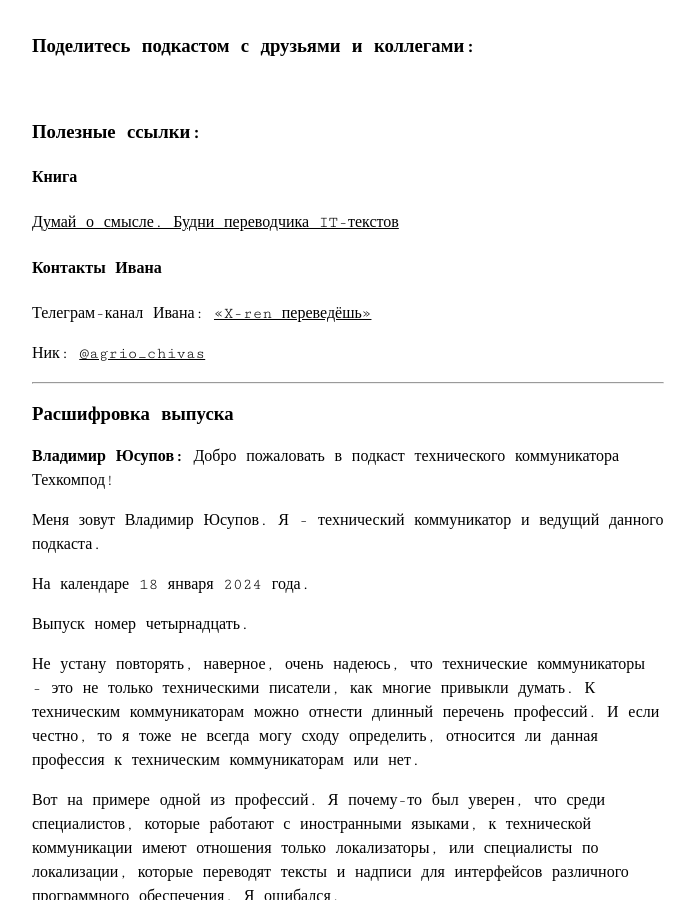
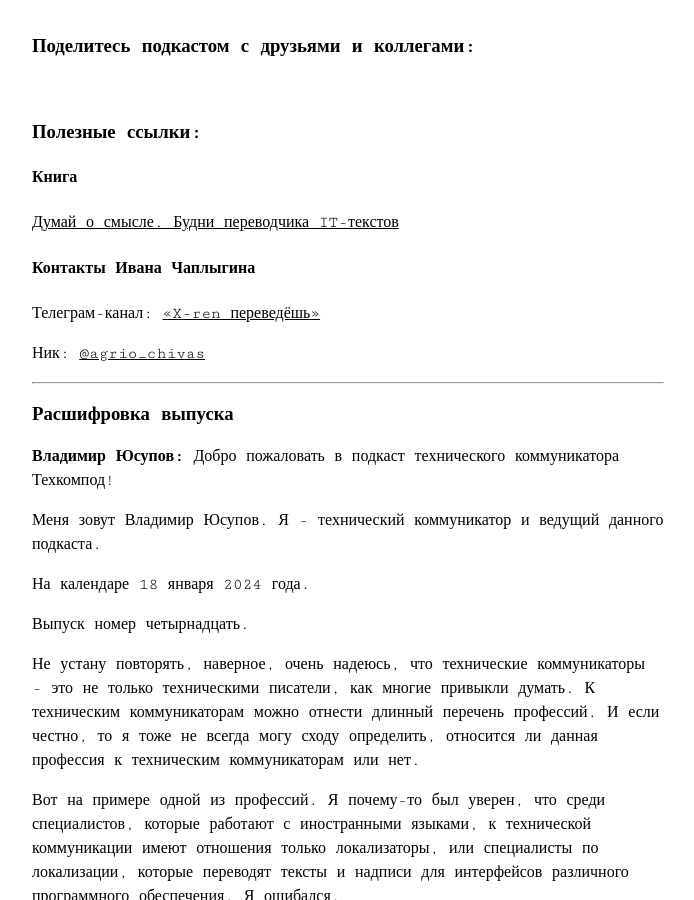
Before and after one commit to techwritex/techcommpod, a Jekyll site: the page built from _posts/2024-01-18-vypusk-14-beseda-s-ivanom-chaplyginym-1.md, in a window 1280 px wide and 900 px high, scrolled down 1337 px. Shown: the whole window, without its empty margins (292-986 px from the left). Built offline with Jekyll 4.4.1, drawn with Linux system fonts in a browser that asks for light colours.

Commit message:
techcommpod-1.8.1-structure-fixes-01

```diff
--- a/_posts/2024-01-18-vypusk-14-beseda-s-ivanom-chaplyginym-1.md
+++ b/_posts/2024-01-18-vypusk-14-beseda-s-ivanom-chaplyginym-1.md
@@ -33,9 +33,9 @@ episode: "Выпуск #14. Беседа с Иваном Чаплыгиным (
 
 [Думай о смысле. Будни переводчика IT-текстов](https://www.mann-ivanov-ferber.ru/books/dumaj-o-smysle/)
 
-#### Контакты Ивана
+#### Контакты Ивана Чаплыгина
 
-Телеграм-канал Ивана: [«X-ren переведёшь»](https://t.me/nevertranslate)
+Телеграм-канал: [«X-ren переведёшь»](https://t.me/nevertranslate)
 
 Ник: [@agrio_chivas](https://t.me/agrio_chivas)
 
```
